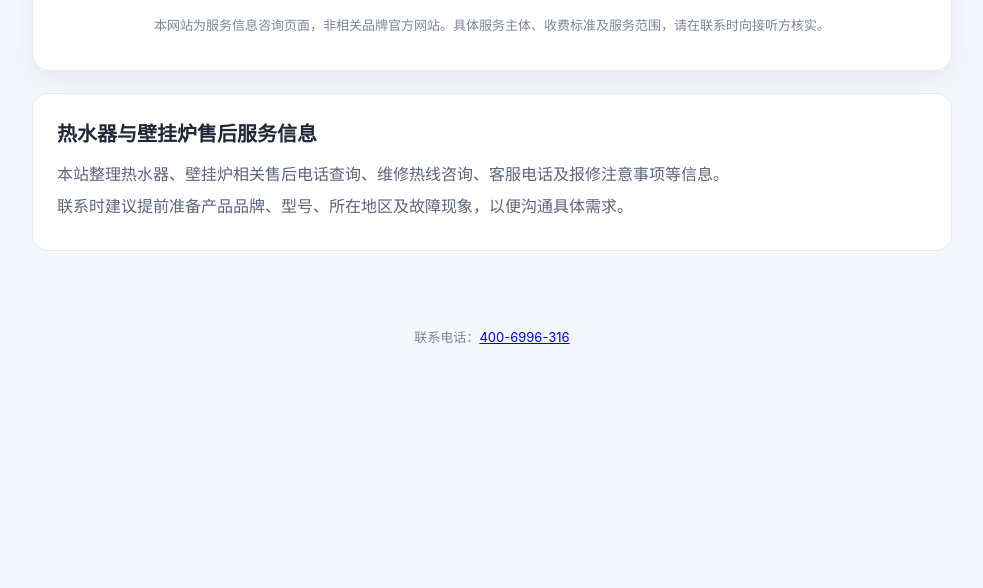
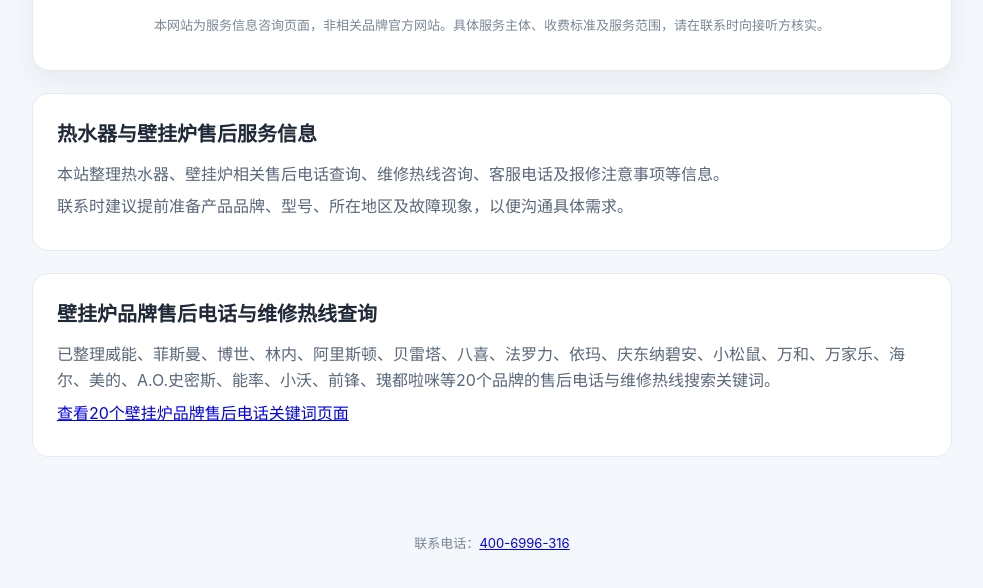
Before and after one commit to yangyangyang960/shouhou, a plain HTML site: page index.html in a window 1280 px wide. Shown: the part 459-1047 px from the top of the page, without its empty margins (148-1131 px from the left). Before the commit the page ends 841 px from the top, so only its background shows below. Drawn offline with Linux system fonts and the light colour scheme.

Commit message:
首页增加壁挂炉品牌关键词页面入口

```diff
--- a/index.html
+++ b/index.html
@@ -45,6 +45,11 @@
       <p>本站整理热水器、壁挂炉相关售后电话查询、维修热线咨询、客服电话及报修注意事项等信息。</p>
       <p>联系时建议提前准备产品品牌、型号、所在地区及故障现象，以便沟通具体需求。</p>
     </section>
+    <section class="section">
+      <h2>壁挂炉品牌售后电话与维修热线查询</h2>
+      <p>已整理威能、菲斯曼、博世、林内、阿里斯顿、贝雷塔、八喜、法罗力、依玛、庆东纳碧安、小松鼠、万和、万家乐、海尔、美的、A.O.史密斯、能率、小沃、前锋、瑰都啦咪等20个品牌的售后电话与维修热线搜索关键词。</p>
+      <p><a href="wall-hung-boiler-keywords.html">查看20个壁挂炉品牌售后电话关键词页面</a></p>
+    </section>
   </main>
   <footer><div class="wrap">联系电话：<a href="tel:4006996316">400-6996-316</a></div></footer>
 </body>
```
